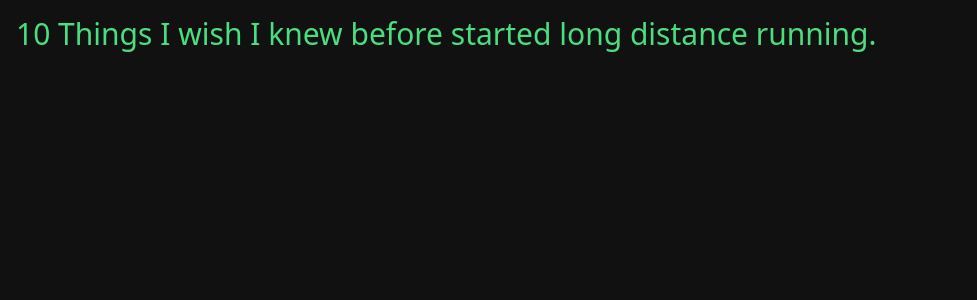
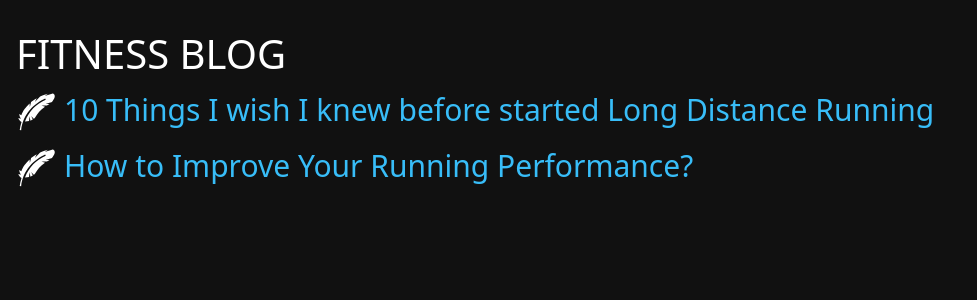
Before and after one commit to prakashbhaskaran/Blog, a Next.js app: page / in a window 1280 px wide. Shown: the top 300 px of the page, without its empty margins (0-977 px from the left). Built offline with nearby package versions, Linux system fonts and the light colour scheme.

Commit message:
added new blod

```diff
--- /dev/null
+++ b/components/page-components/MasterCTA.js
@@ -0,0 +1,20 @@
+import Link from "next/link";
+import React from "react";
+import Flex from "../Flex";
+
+const MasterCTA = ({ title, link, icon }) => {
+  return (
+    <div>
+      <Link className="no-underline" href={link}>
+        <Flex style={"gap-2"}>
+          {icon}
+          <div className="text-sky-400/100 text-3xl hover:text-white">
+            {title}
+          </div>
+        </Flex>
+      </Link>
+    </div>
+  );
+};
+
+export default MasterCTA;
--- /dev/null
+++ b/components/page-components/MasterTemplate.js
@@ -0,0 +1,39 @@
+import React from "react";
+import Flex from "../Flex";
+import Image from "next/image";
+
+const MasterTemplate = ({
+  title = "title",
+  image,
+  imageAlt = "No Alt",
+  list = [],
+}) => {
+  return (
+    <main>
+      <h1 className="text-center text-white text-[40px]">{title}</h1>
+      {image && (
+        <Flex style={"justify-center mt-4"}>
+          <Image
+            src={image}
+            alt={imageAlt}
+            height={500}
+            width={500}
+            style={{ objectFit: "cover" }}
+          />
+        </Flex>
+      )}
+      <div className="mt-5">
+        {list.map((item, index) => {
+          return (
+            <div key={index} className="py-2">
+              <h2 className="text-sky-400/100 text-[28px]">{item.title}</h2>
+              <p className="text-[28px] text-white">{item.content}</p>
+            </div>
+          );
+        })}
+      </div>
+    </main>
+  );
+};
+
+export default MasterTemplate;
--- /dev/null
+++ b/data/improveperformance.json
@@ -0,0 +1,34 @@
+[
+  {
+    "title": "Running Form",
+    "content": "A proper running form is very effective for enhancing the performance which can also prevent injuries when done correctly."
+  },
+  {
+    "title": "Avoid Overstriding",
+    "content": "Overstriding kills the running performance by consuming more energy and as well as leading to injury. Keep your stride length natural."
+  },
+  {
+    "title": "Conversational Pace or Easy Pace",
+    "content": "Almost 80% of your weeks runs should be easy runs. Easy runs are where you are able to hold a conversation while run."
+  },
+  {
+    "title": "Interval Run or Threshold Run",
+    "content": "Interval runs or fartlek run are short reps with hard effort with short rest inbetween. Threshold runs are long 30 to 60 mins non stop running at 1 minute to 1 minute 30 seconds faster than your easy pace. These runs you must never miss out if you need to enhance your performance. "
+  },
+  {
+    "title": "Landing your foot lighter on ground",
+    "content": "Impact of landing your foot on ground is also the most important thing to keep note while running. The lighter you try to land your foot on the ground will decrease the risk of injury ,save energy and improve your performance"
+  },
+  {
+    "title": "Workout to gain strength",
+    "content": "Training your body with weight or body weight can massively improve your performance. There are various types of training methods(bodyweight training, weight training, mobility training, flexibility training, plyometric training). Do these training atleast twice a week to prevent injuries."
+  },
+  {
+    "title": "Nutrition",
+    "content": "Avoid junk, drink atleast 3 litres of water, consume electrolytes while or after running, Nuts and veggies are very good for your gut and overall health."
+  },
+  {
+    "title": "Recovery",
+    "content": "Sleep atleast 7 to 8 hrs for your body to recover. Take ice bath or do massages for faster recovery."
+  }
+]
--- /dev/null
+++ b/data/links.json
@@ -0,0 +1,10 @@
+[
+  {
+    "title": "10 Things I wish I knew before started Long Distance Running",
+    "link": "/long-run"
+  },
+  {
+    "title": "How to Improve Your Running Performance?",
+    "link": "/improve-run-performance"
+  }
+]
--- a/package.json
+++ b/package.json
@@ -9,6 +9,7 @@
     "next": "latest",
     "react": "latest",
     "react-dom": "latest",
+    "react-icons": "^5.2.1",
     "sitemap": "^7.1.1"
   },
   "devDependencies": {
--- a/pages/404.js
+++ b/pages/404.js
@@ -2,10 +2,10 @@ import React from "react";
 
 const Custom404 = () => {
   return (
-    <div className="vh-100 d-flex flex-column align-items-center justify-center">
+    <Flex>
       <div className="text-warning fs-1">Sorry :(</div>
       <div className="text-warning fs-1">Page Not Found</div>
-    </div>
+    </Flex>
   );
 };
 
--- a/pages/_app.js
+++ b/pages/_app.js
@@ -1,8 +1,12 @@
 import Head from "next/head";
 import "../styles/globals.css";
 import "../styles/app.css";
+import Link from "next/link";
+import { usePathname } from "next/navigation";
+import { IoIosHome } from "react-icons/io";
 
 export default function MyApp({ Component, pageProps }) {
+  const pathname = usePathname();
   return (
     <div className="p-4">
       <Head>
@@ -26,7 +30,14 @@ export default function MyApp({ Component, pageProps }) {
         />
         <link rel="manifest" href="/favicon/site.webmanifest" />
       </Head>
-      <Component {...pageProps} />
+      {pathname !== "/" && (
+        <Link href={"/"} className="text-white text-2xl">
+          <IoIosHome />
+        </Link>
+      )}
+      <div className="mt-2">
+        <Component {...pageProps} />
+      </div>
     </div>
   );
 }
--- /dev/null
+++ b/pages/improve-run-performance.js
@@ -0,0 +1,55 @@
+import Head from "next/head";
+import improveperformance from "../data/improveperformance.json";
+import MasterTemplate from "../components/page-components/MasterTemplate";
+
+export default function RunInjury() {
+  return (
+    <div>
+      <Head>
+        <title>Improve Running Performance</title>
+        <meta name="title" content="How to improve your running performance?" />
+        <meta name="description" content="Tips for long distance running " />
+        <meta name="keywords" content="Improve Running Performance" />
+
+        {/*Open Graph/ Facebook*/}
+        <meta property="og:site_name" content="Fitness Blog" />
+        <meta property="og:type" content="website" />
+        <meta property="og:url" content="https://blog64.vercel.app" />
+        <meta property="og:title" content="Long distance running" />
+        <meta
+          property="og:description"
+          content="How to improve your running performance?"
+        />
+        <meta
+          property="og:image"
+          content="https://images.unsplash.com/photo-1645822937278-5e84025713f3?ixlib=rb-1.2.1&ixid=MnwxMjA3fDB8MHxwaG90by1wYWdlfHx8fGVufDB8fHx8&auto=format&fit=crop&w=1170&q=80"
+        />
+
+        {/*Twitter*/}
+        <meta property="twitter:card" content="summary_large_image" />
+        <meta
+          property="twitter:url"
+          content="https://p64-fitnessblog.netlify.app"
+        />
+        <meta property="twitter:title" content="Long distance running" />
+        <meta
+          property="twitter:description"
+          content="10 Things I wish I knew before started long distance running"
+        />
+        <meta
+          property="twitter:image"
+          content="https://images.unsplash.com/photo-1645822937278-5e84025713f3?ixlib=rb-1.2.1&ixid=MnwxMjA3fDB8MHxwaG90by1wYWdlfHx8fGVufDB8fHx8&auto=format&fit=crop&w=1170&q=80"
+        />
+      </Head>
+
+      <MasterTemplate
+        title="How to Improve Your Running Performance?"
+        list={improveperformance}
+        image={
+          "https://images.unsplash.com/photo-1682367905664-e36b30f15b19?w=500&auto=format&fit=crop&q=60&ixlib=rb-4.0.3&ixid=M3wxMjA3fDB8MHxzZWFyY2h8MjY2fHxtYXJhdGhvbnxlbnwwfHwwfHx8MA%3D%3D"
+        }
+        imageAlt="Improve Running Performance"
+      />
+    </div>
+  );
+}
--- a/pages/index.js
+++ b/pages/index.js
@@ -1,19 +1,32 @@
 import Head from "next/head";
-import Link from "next/link";
+import links from "../data/links.json";
+import MasterCTA from "../components/page-components/MasterCTA";
+import Flex from "../components/Flex";
+import { GiFeather } from "react-icons/gi";
+
 export default function Home() {
   return (
     <div>
       <Head>
         <title>Fitness Blog</title>
       </Head>
-      <main>
-        <div>
-          <Link className="no-underline" href="/long-run">
-            <div className="text-green-400 text-3xl hover:text-white">
-              10 Things I wish I knew before started long distance running.
-            </div>
-          </Link>
-        </div>
+      <h1 className="text-white uppercase text-40">Fitness Blog</h1>
+      <main className="mt-2">
+        <Flex style={"flex-col gap-4"}>
+          {links.map((_) => {
+            return (
+              <MasterCTA
+                title={_.title}
+                link={_.link}
+                icon={
+                  <div className="text-white text-40">
+                    <GiFeather />
+                  </div>
+                }
+              />
+            );
+          })}
+        </Flex>
       </main>
     </div>
   );
--- a/pages/warm-up.js
+++ b/pages/warm-up.js
@@ -8,7 +8,7 @@ const warmUp = () => {
         <title>Warm up guidance</title>
       </Head>
       <main className="py-5 px-2">
-        <h1 className="text-center text-light">Warm up guidance</h1>
+        <h1 className="text-center text-white text-40">Warm up guidance</h1>
         <div className="d-flex flex-column align-items-center flex-lg-row mt-5 gap-4">
           <div className="image-container w-100 w-lg-50">
             <img
@@ -21,7 +21,6 @@ const warmUp = () => {
           </div>
           <div className="w-100 w-lg-50">
             <div className="d-flex flex-column align-items-center">
-              <h3 className="text-info">Key points:</h3>
               <ol className="mt-2">
                 {warmup.map((item, index) => {
                   return (
--- a/tailwind.config.js
+++ b/tailwind.config.js
@@ -6,7 +6,11 @@ module.exports = {
     "./components/**/*.{js,ts,jsx,tsx,mdx}",
   ],
   theme: {
-    extend: {},
+    extend: {
+      fontSize: {
+        40: "40px",
+      },
+    },
   },
   plugins: [],
 };
```
Also changed, not shown: 1 other file (tests, documents, lock files or other folders).
